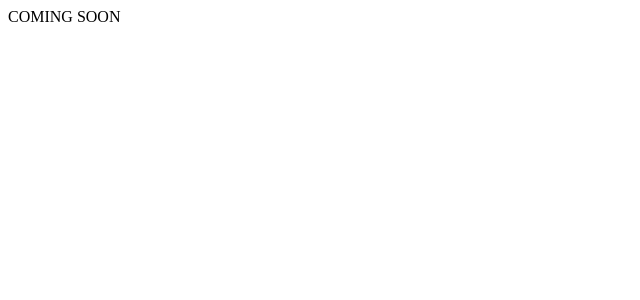
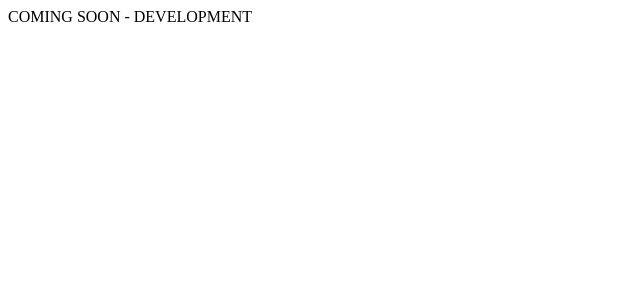
Before and after one commit to AlexandreRivet/alexandrerivet-portfolio-v2020, a Next.js app: page / in a window 1280 px wide. Shown: the top 300 px of the page, without its empty margins (0-640 px from the left). Built offline with nearby package versions, Linux system fonts and the light colour scheme.

Commit message:
Update development

```diff
--- a/pages/index.js
+++ b/pages/index.js
@@ -1,3 +1,3 @@
 export default () => {
-    return <div>COMING SOON</div>
+    return <div>COMING SOON - DEVELOPMENT</div>
 }
```
